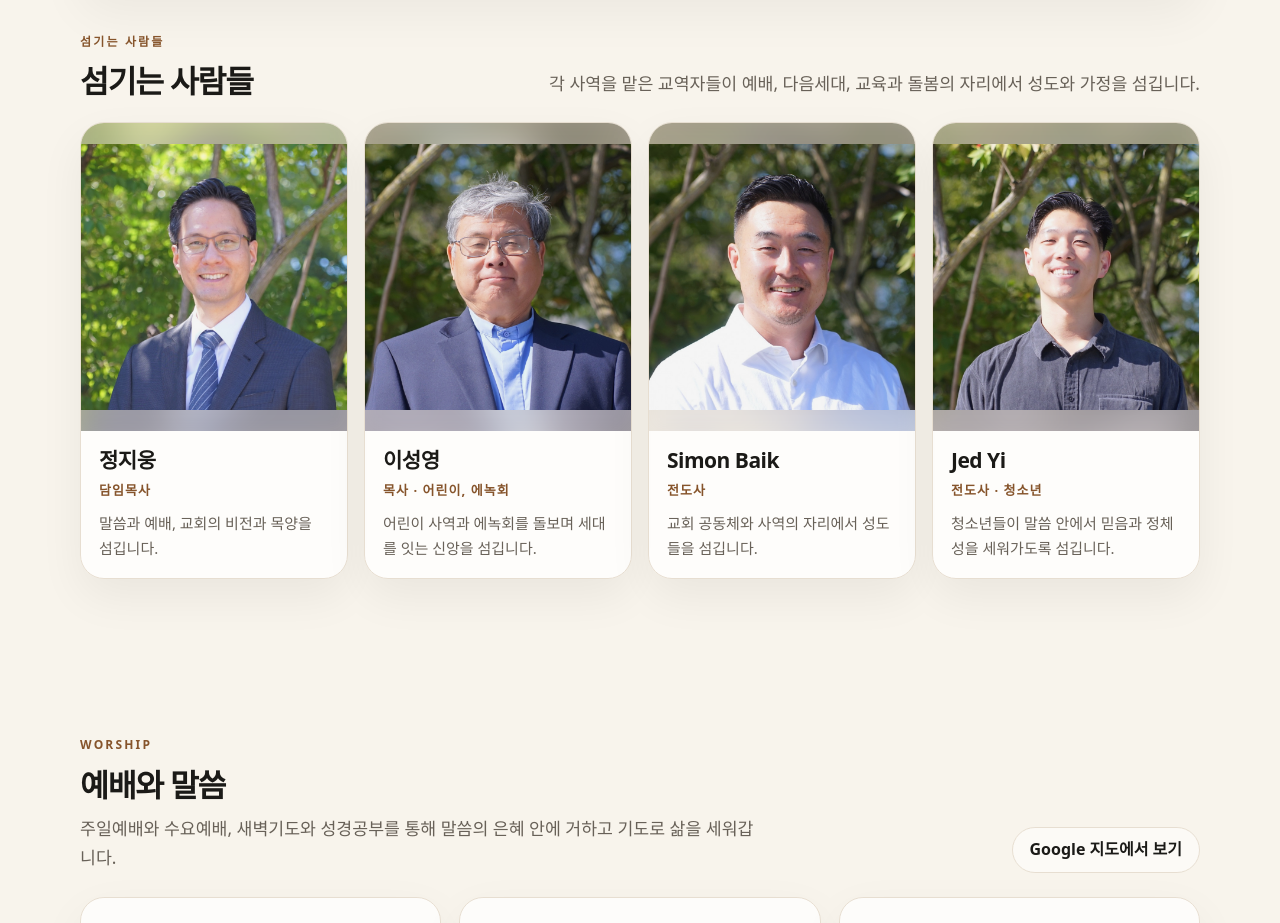
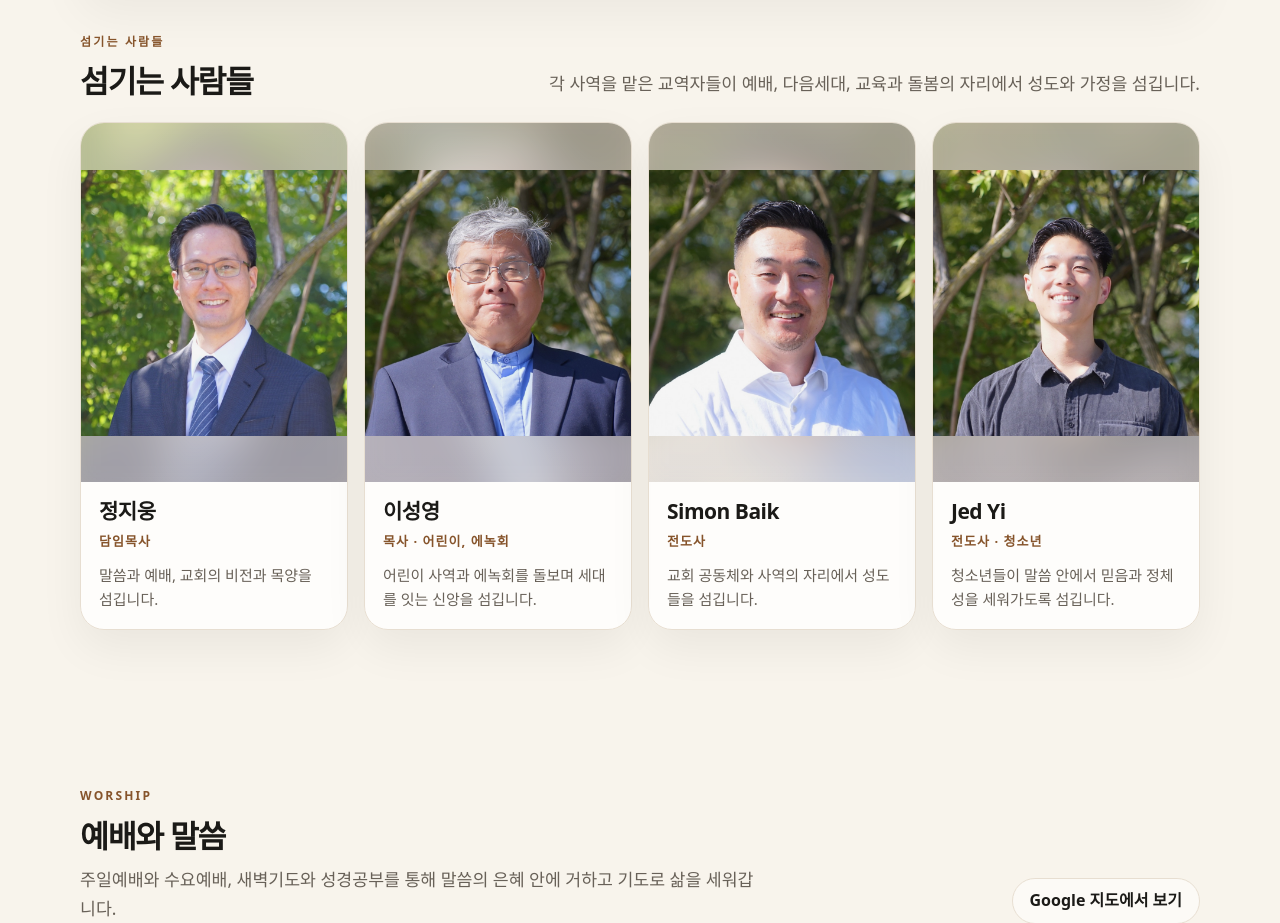
Before and after one commit to kimscomputer/KCOCOH, a website: page site/v1/index.html in a window 1280 px wide. Shown: the part 1714-2637 px from the top of the page. Drawn offline with Linux system fonts and the light colour scheme; no server answers.

Commit message:
fix: prevent KCOC staff portrait cropping

```diff
--- a/site/v1/index.html
+++ b/site/v1/index.html
@@ -396,30 +396,38 @@
       box-shadow: 0 18px 46px rgba(20,20,18,.06);
     }
     .staff-photo {
-      height: clamp(260px, 24vw, 340px);
+      height: clamp(300px, 28vw, 390px);
       position: relative;
       overflow: hidden;
       background: #e6dccd;
-      display: grid;
-      place-items: center;
+      display: flex;
+      align-items: center;
+      justify-content: center;
     }
     .staff-photo::before {
       content: "";
       position: absolute;
-      inset: -18px;
-      background: var(--staff-image) center / cover no-repeat;
-      filter: blur(18px) saturate(1.02) brightness(.96);
-      transform: scale(1.08);
-      opacity: .45;
+      inset: -22px;
+      background: var(--staff-image) center 26% / cover no-repeat;
+      filter: blur(22px) saturate(1.02) brightness(.93);
+      transform: scale(1.1);
+      opacity: .42;
+    }
+    .staff-photo::after {
+      content: "";
+      position: absolute;
+      inset: 0;
+      background: linear-gradient(180deg, rgba(255,255,255,.08), rgba(255,255,255,.02));
+      z-index: 1;
+      pointer-events: none;
     }
     .staff-photo img {
       position: relative;
-      z-index: 1;
+      z-index: 2;
+      display: block;
       width: auto;
-      max-width: 100%;
       height: 100%;
-      margin: 0 auto;
-      display: block;
+      max-width: min(100%, 520px);
       object-fit: contain;
       object-position: center center;
       filter: saturate(.96) brightness(.98) contrast(.96);
@@ -534,6 +542,7 @@
       .media-layout, .church-gallery, .bulletin-layout, .contact-inner, .about-intro { grid-template-columns: 1fr; }
       .grid-3 { grid-template-columns: repeat(2, minmax(0,1fr)); }
       .staff-grid { grid-template-columns: repeat(2, minmax(0,1fr)); }
+      .staff-photo { height: clamp(420px, 44vw, 560px); }
     }
     @media (max-width: 760px) {
       body { font-size: 16px; overflow-x: hidden; }
```
Also changed, not shown: PLAN.md (+8 -0 lines).
